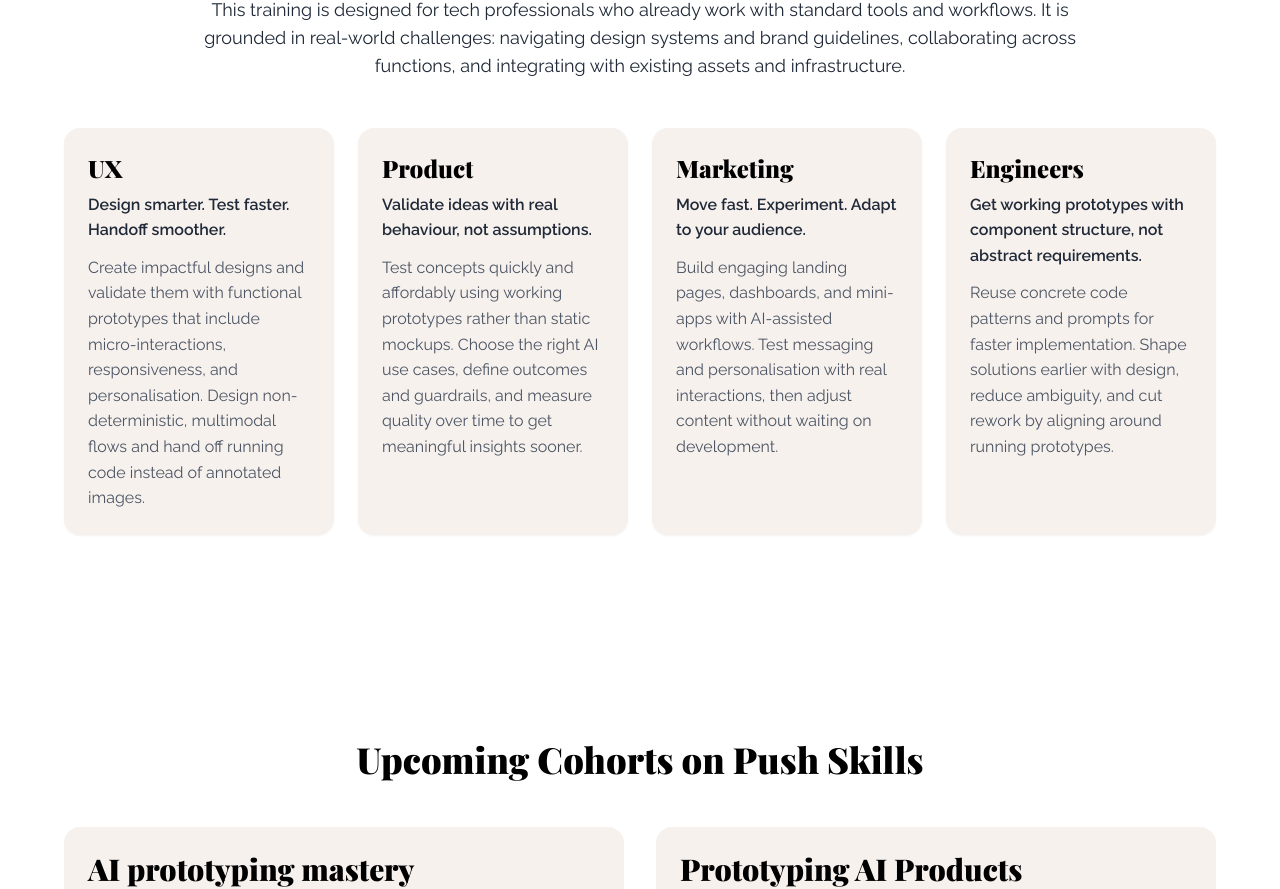
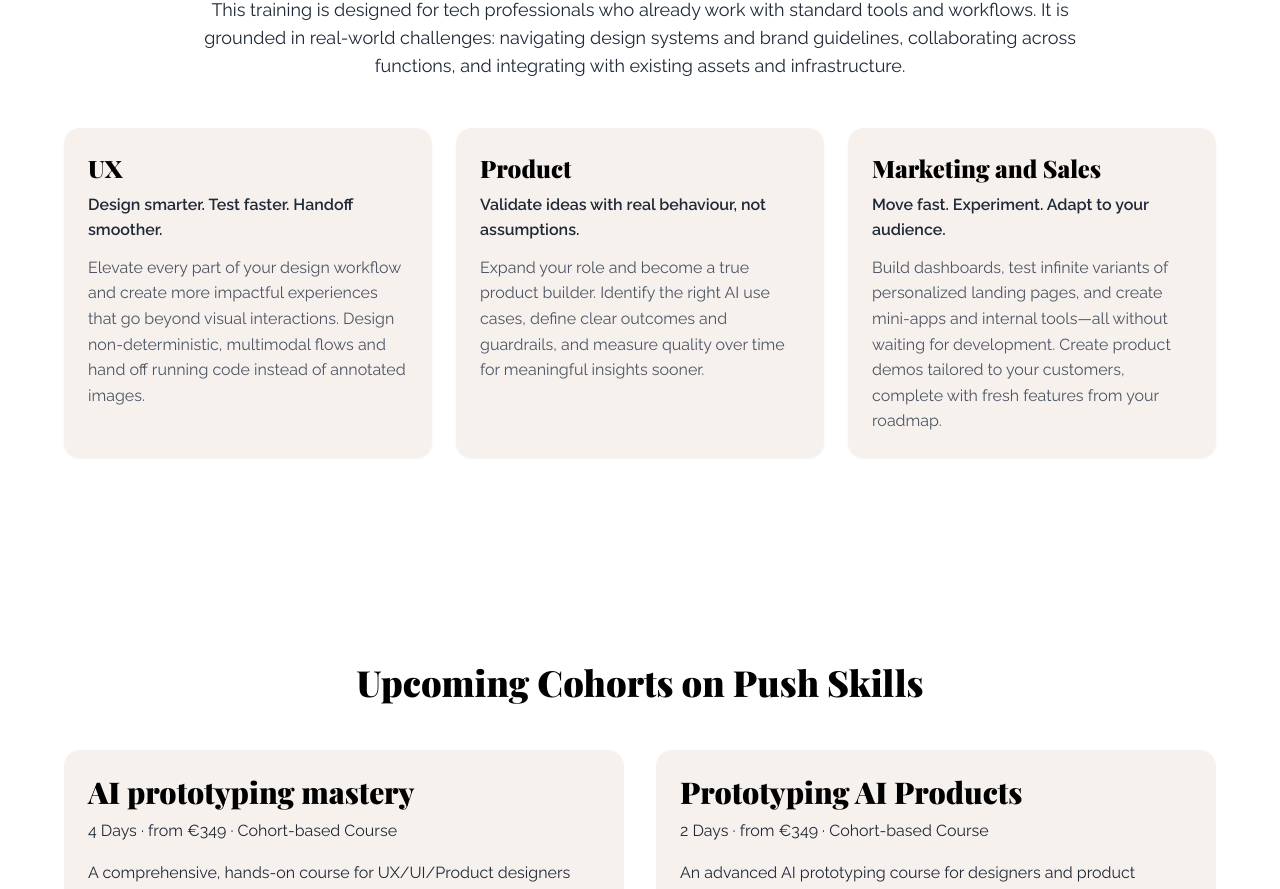
Before and after one commit to Anna-Arteeva/Anna-Arteeva-Personal, a React (Vite) app: page /ai in a window 1280 px wide. Shown: the part 2298-3187 px from the top of the page. Built offline with nearby package versions, Linux system fonts and the light colour scheme; a web font is replaced by a local one.

Commit message:
who is this for

```diff
--- a/src/pages/ai.tsx
+++ b/src/pages/ai.tsx
@@ -154,7 +154,7 @@ const AI = () => {
           This training is designed for tech professionals who already work with standard tools and workflows. It is grounded in real-world challenges: navigating design systems and brand guidelines, collaborating across functions, and integrating with existing assets and infrastructure.
         </p>
 
-        <div className="grid md:grid-cols-4 gap-6 mb-12">
+        <div className="grid md:grid-cols-3 gap-6 mb-12">
           <div className="rounded-2xl  bg-design-bg  p-6 shadow-sm  ">
 
             <h3 className="font-playfair font-black text-2xl text-black dark:text-white mb-2">UX</h3>
@@ -162,7 +162,7 @@ const AI = () => {
               Design smarter. Test faster. Handoff smoother.
             </p>
             <p className="font-raleway text-gray-600 dark:text-gray-300">
-              Create impactful designs and validate them with functional prototypes that include micro-interactions, responsiveness, and personalisation. Design non-deterministic, multimodal flows and hand off running code instead of annotated images.
+              Elevate every part of your design workflow and create more impactful experiences that go beyond visual interactions. Design non-deterministic, multimodal flows and hand off running code instead of annotated images.
             </p>
           </div>
 
@@ -173,30 +173,19 @@ const AI = () => {
               Validate ideas with real behaviour, not assumptions.
             </p>
             <p className="font-raleway text-gray-600 dark:text-gray-300">
-              Test concepts quickly and affordably using working prototypes rather than static mockups. Choose the right AI use cases, define outcomes and guardrails, and measure quality over time to get meaningful insights sooner.
+            Expand your role and become a true product builder. Identify the right AI use cases, define clear outcomes and guardrails, and measure quality over time for meaningful insights sooner.
             </p>
           </div>
 
           <div className="rounded-2xl  bg-design-bg  p-6 shadow-sm  ">
 
-            <h3 className="font-playfair font-black text-2xl text-black dark:text-white mb-2">Marketing</h3>
+            <h3 className="font-playfair font-black text-2xl text-black dark:text-white mb-2">Marketing and Sales</h3>
             <p className="font-raleway font-semibold text-gray-800 dark:text-gray-200 mb-3">
               Move fast. Experiment. Adapt to your audience.
             </p>
             <p className="font-raleway text-gray-600 dark:text-gray-300">
-              Build engaging landing pages, dashboards, and mini-apps with AI-assisted workflows. Test messaging and personalisation with real interactions, then adjust content without waiting on development.
-            </p>
-          </div>
-
-          <div className="rounded-2xl  bg-design-bg  p-6 shadow-sm ">
-
-            <h3 className="font-playfair font-black text-2xl text-black dark:text-white mb-2">Engineers</h3>
-            <p className="font-raleway font-semibold text-gray-800 dark:text-gray-200 mb-3">
-              Get working prototypes with component structure, not abstract requirements.
-            </p>
-            <p className="font-raleway text-gray-600 dark:text-gray-300">
-              Reuse concrete code patterns and prompts for faster implementation. Shape solutions earlier with design, reduce ambiguity, and cut rework by aligning around running prototypes.
-            </p>
+            Build dashboards, test infinite variants of personalized landing pages, and create mini-apps and internal tools—all without waiting for development. Create product demos tailored to your customers, complete with fresh features from your roadmap.
+             </p>
           </div>
         </div>
         </section>
```
